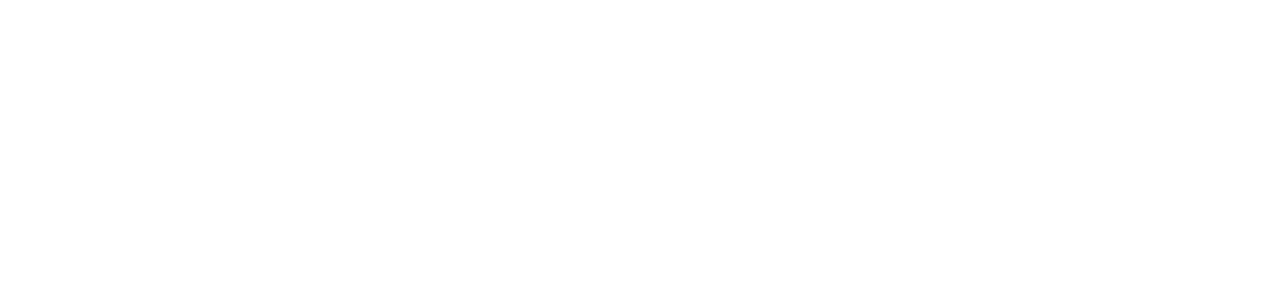
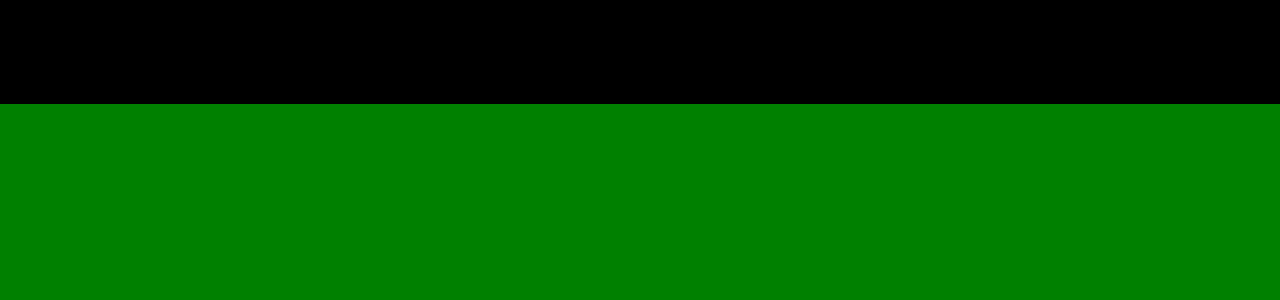
Before and after one commit to Hydrageno/inpaint-toolbox, a Vue app: page / in a window 1280 px wide. Shown: the top 300 px of the page. Built offline with nearby package versions, Linux system fonts and the light colour scheme.

Commit message:
initialize the HomeView page layout

```diff
--- a/src/views/HomeView.vue
+++ b/src/views/HomeView.vue
@@ -1,5 +1,17 @@
 <template>
   <div class="home">
+    <div id="navigator">
+      <!--navigator content, include different function anchor, and language select-->
+      <!--导航栏：包含不同功能区的锚点、语言选择-->
+    </div>
+    <div id="body">
+      <!--main content: include traditional inpaint、super-resolution、removal、inpaint with segmentation-->
+      <!--主功能区：包含传统图像修复、超分辨率、去除信息、基于语义分割的指导性修复-->
+    </div>
+    <div id="footer">
+      <!--thankful for sponsor-->
+      <!--使用的开源代码，诚挚感谢使用的开源项目开发者！-->
+    </div>
   </div>
 </template>
 
@@ -14,3 +26,57 @@
   }
 }
 </script>
+
+
+<style lang="less">
+*{
+  padding: 0;
+  margin: 0;
+}
+.home{
+  height: 5200px;
+  // let inner element flow by column direction.
+  // 让内部元素按照竖向排序
+  display: flex;
+  flex-direction: column;
+  // 100 = navigator-height + body-height + footer-height, while navigator-height equals with footer-height
+  // 导航栏与页脚栏（致谢栏）占据同样高度，主体部分主要内容
+  @navigator-height: 2;
+  @body-height: 96;
+  #navigator{
+    // decide the percentage of navigator area.
+    // 父元素使用flex布局，通过flex属性来声明占据高度。
+    flex: @navigator-height;
+    // when scroll the page, the navigator will hide the content.
+    // 当滚动页面的使用，导航栏将覆盖对应的位置内容，使用白色塑造“烟雾”的效果。
+    // initialize the color of background in developing period.
+    // 前期开发时，使用不同颜色来占据位置确定基本布局。
+    background-color: black;
+    // use the 'sticky' value to stick the #navigator while scrolling.
+    // 通过粘滞定位，当滚动页面的时候导航栏和页面顶部相对静止。
+    position: sticky;
+    // the distance between #navigator and ceiling of explorer.
+    // 开启定位后，确定导航栏和页面顶部间的间隔。
+    top: 0px;
+    // upgrade dimensions, different from #body and #footer.
+    // 让导航栏升级维度，在滚动页面时候，导航栏会覆盖#body和#footer内容。
+    z-index: 10;
+  }
+  #body{
+    // decide the percentage of navigator area.
+    // 父元素使用flex布局，通过flex属性来声明占据高度。
+    flex: @body-height;
+    // initialize the color of background in developing period.
+    // 前期开发时，使用不同颜色来占据位置确定基本布局。
+    background-color: green;
+  }
+  #footer{
+    // decide the percentage of navigator area.
+    // 父元素使用flex布局，通过flex属性来声明占据高度。
+    flex: @navigator-height;
+    // initialize the color of background in developing period.
+    // 前期开发时，使用不同颜色来占据位置确定基本布局。
+    background-color: blue;
+  }
+}
+</style>
```
